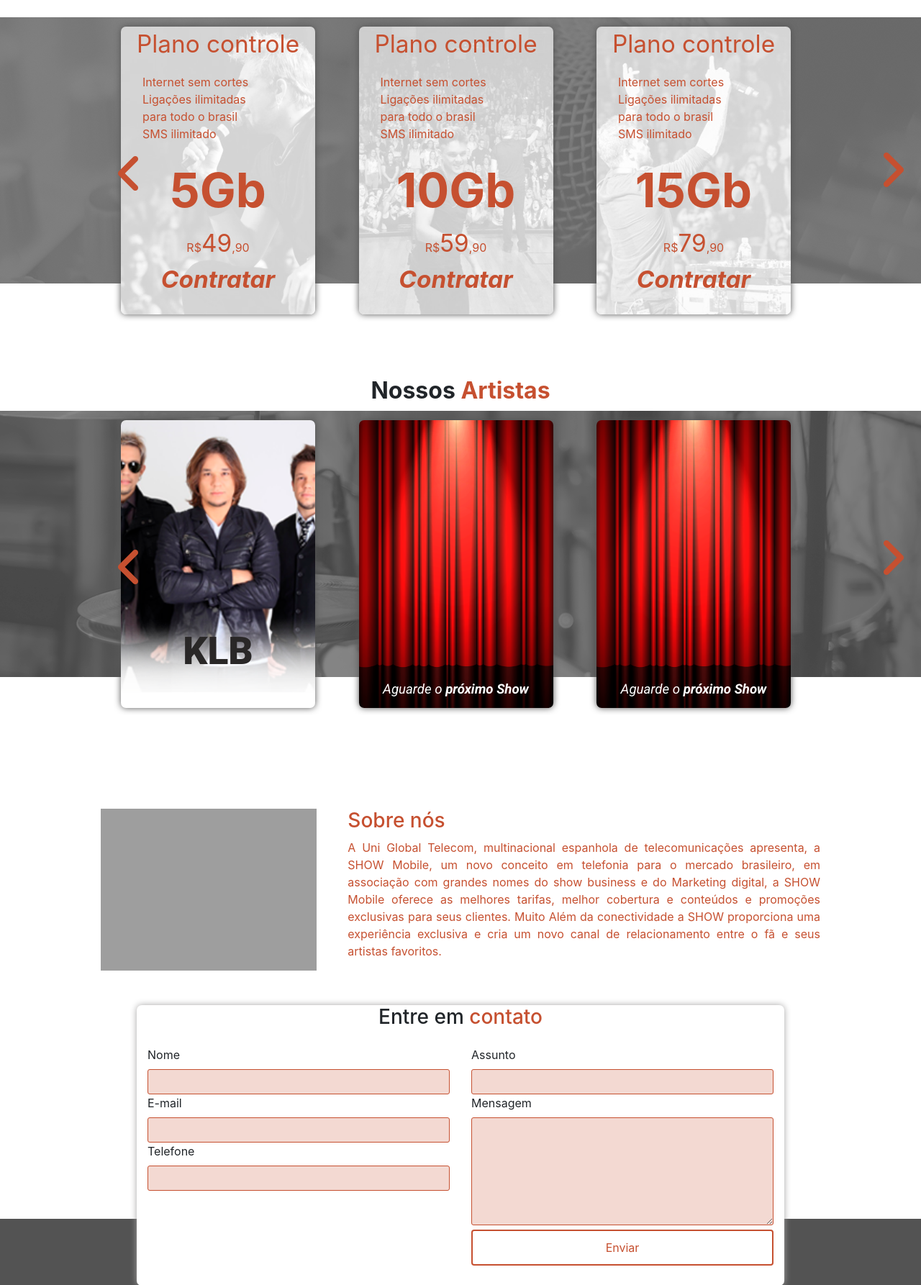
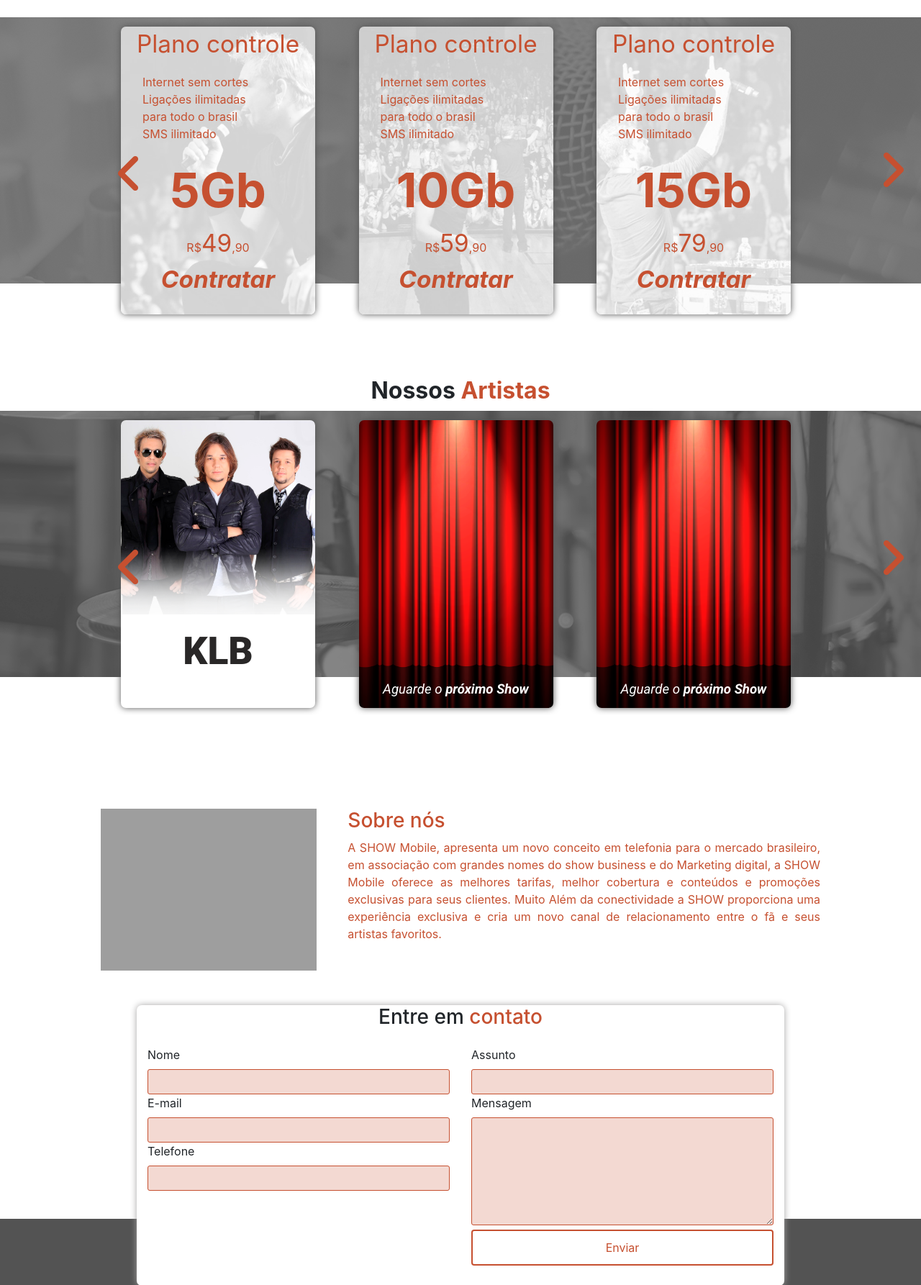
Before and after one commit to cloudsystems22/showmobile, a PHP site: page / in a window 1280 px wide. Shown: the part 889-2675 px from the top of the page at 72% size. Run offline with PHP 8.4, Linux system fonts and the light colour scheme; some libraries are stand-ins or nearby versions; grey boxes are pictures that could not be loaded.

Commit message:
Melhoria da imagem do KLB e Inclusão do Favicon

```diff
--- a/index.php
+++ b/index.php
@@ -3,7 +3,8 @@
 <head>
     <meta charset="UTF-8">
     <meta name="viewport" content="width=device-width, initial-scale=1.0">
-    <title>Show mobile || KLB</title>
+    <title>Operadora Show</title>
+    <link rel="icon" href="ico/1/favicon.png"  sizes="16x16">
     <link rel="stylesheet" href="https://stackpath.bootstrapcdn.com/bootstrap/4.5.2/css/bootstrap.min.css" integrity="sha384-JcKb8q3iqJ61gNV9KGb8thSsNjpSL0n8PARn9HuZOnIxN0hoP+VmmDGMN5t9UJ0Z" crossorigin="anonymous">
     <link rel="stylesheet" href="style/flex.css">
     <link rel="stylesheet" href="style/style.css">
@@ -288,8 +289,7 @@
                 <div class='col-8 col-md-8 col-sm-12 sn-response'>
                     <h3><span class='font-color-orange'>Sobre nós</span></h3>
                     <p>
-                    A Uni Global Telecom, multinacional espanhola de telecomunicações apresenta, a SHOW Mobile,
-                    um novo conceito em telefonia para o mercado brasileiro, em associação com grandes nomes do show business e do Marketing digital,
+                    A  SHOW Mobile, apresenta um novo conceito em telefonia para o mercado brasileiro, em associação com grandes nomes do show business e do Marketing digital,
                     a SHOW Mobile oferece as melhores tarifas, melhor cobertura e conteúdos e promoções exclusivas para seus clientes.
                     Muito Além da conectividade a SHOW proporciona uma experiência exclusiva e cria um novo canal de relacionamento entre o fã e seus artistas favoritos.
                     </p>
--- a/style/style.css
+++ b/style/style.css
@@ -457,7 +457,7 @@
 .plan-klb{
     /* background-image: url('../image/klb-dois.png'); */
     background-size: cover;
-    background-image: url('../image/klb-vertical.png');
+    background-image: url('../image/klb3.png');
     background-size: 150%;
     background-position: top;
     background-repeat: no-repeat;
```
Also changed, not shown: ico/1/favicon.png (added), ico/favicon.png (added), image/Foto vertical klb(1).png (added), image/klb3.png (added).
